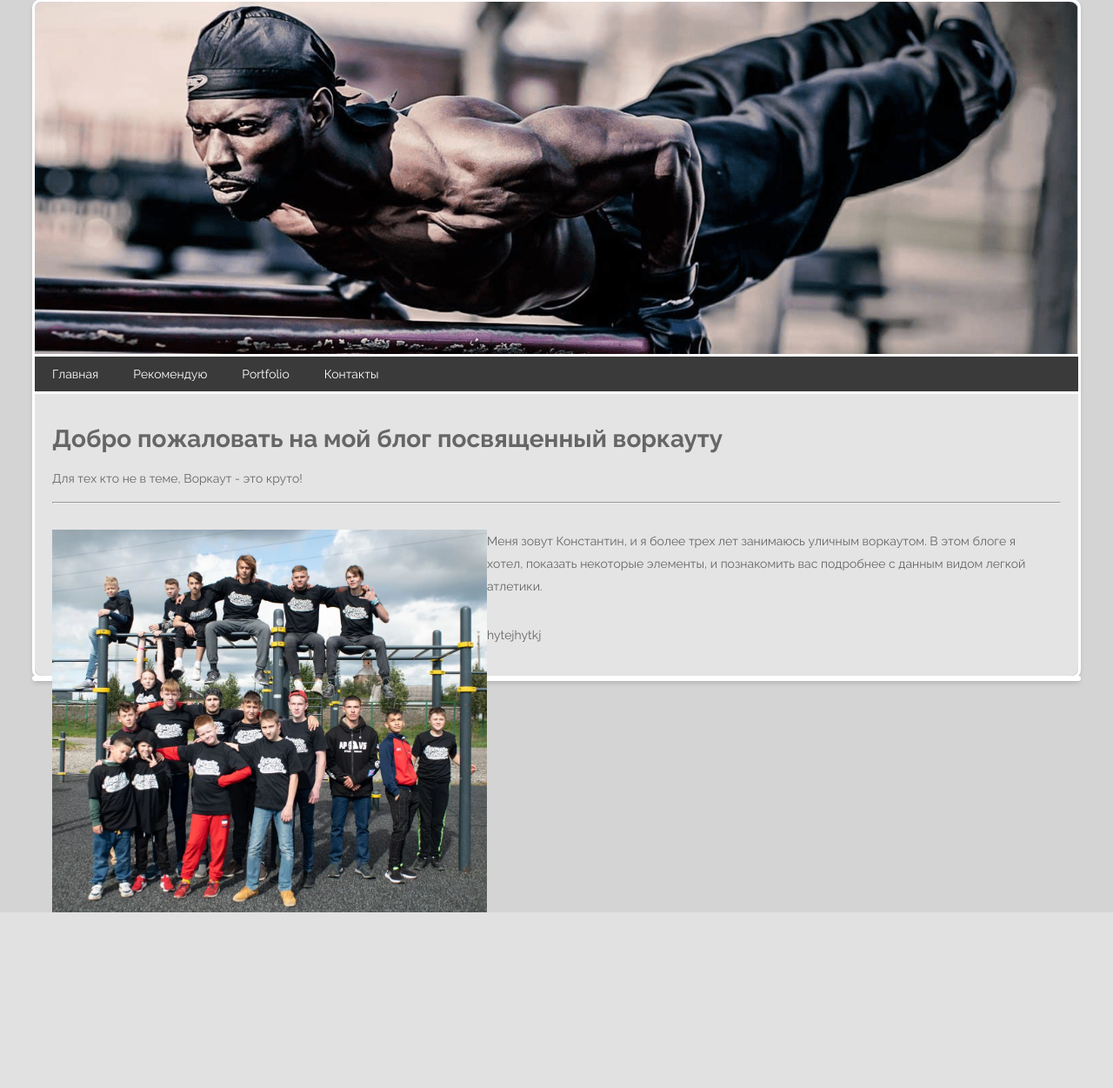
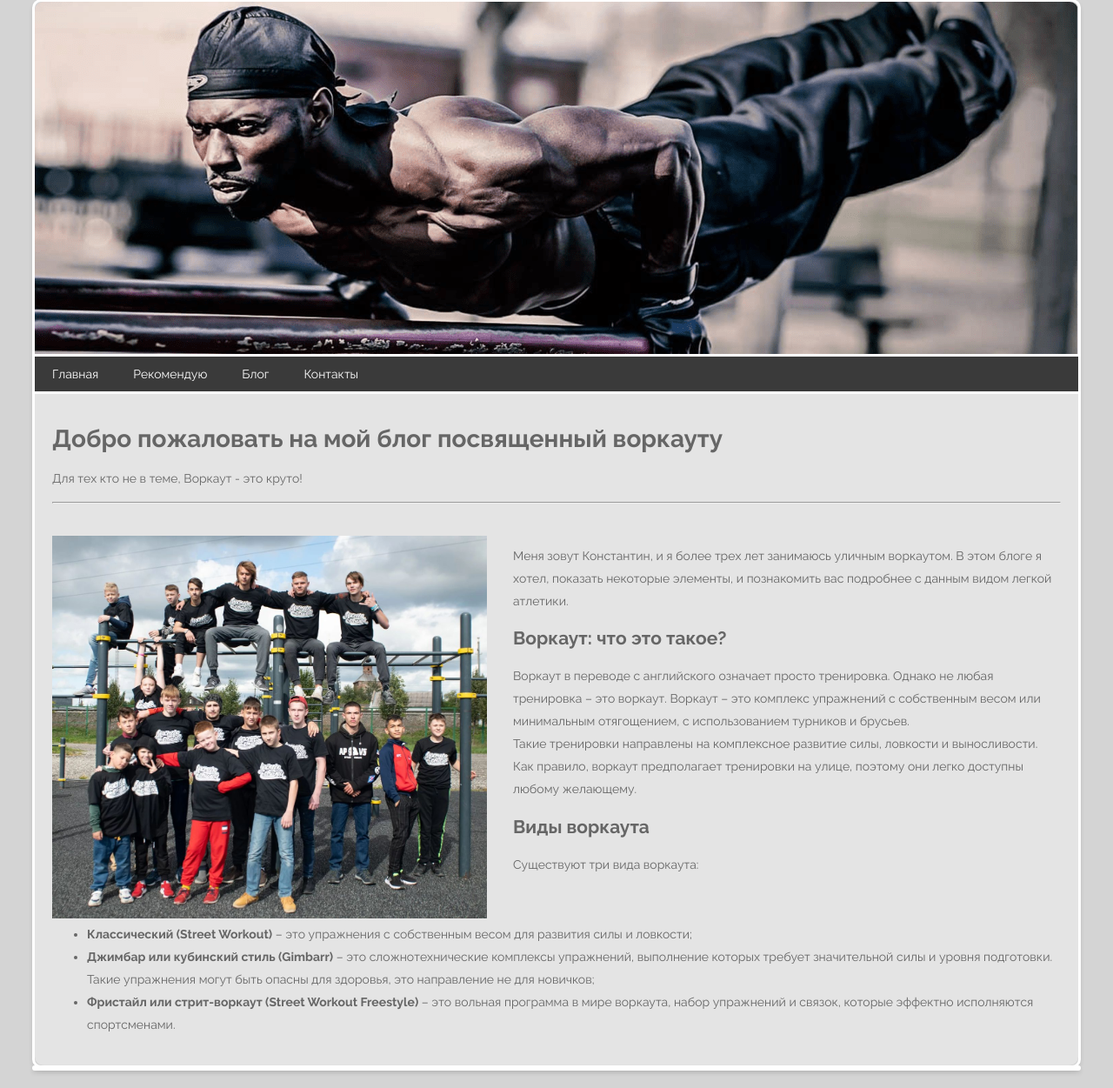
Before and after one commit to Kostyan365/my-site, a Flask app: page / in a window 1280 px wide. Shown: the part 21-1272 px from the top of the page at 87% size. Before the commit the page ends 1070 px from the top, so only its background shows below. Run offline with Flask 2, Linux system fonts and the light colour scheme.

Commit message:
Второй коммит

```diff
--- a/init_db.py
+++ b/init_db.py
@@ -9,11 +9,11 @@ with open('schema.sql') as f:
 cur = connection.cursor()
 
 cur.execute("INSERT INTO posts (title, content) VALUES (?, ?)",
-            ('First Post', 'Content for the first post')
+            ('Выход на один', 'Демонстрация элемента в моем исполнении https://youtu.be/KQMEFD_471A')
             )
 
 cur.execute("INSERT INTO posts (title, content) VALUES (?, ?)",
-            ('Second Post', 'Content for the second post')
+            ('Выход на два', 'Демонстрация элемента в моем исполнении https://youtu.be/9C1js6IjpVc')
             )
 
 connection.commit()
--- a/main.py
+++ b/main.py
@@ -1,6 +1,25 @@
+import sqlite3
+
 from flask import Flask, render_template
+from werkzeug.exceptions import abort
 
 app = Flask(__name__)
+
+
+def get_db_connection():
+    conn = sqlite3.connect('database.db')
+    conn.row_factory = sqlite3.Row
+    return conn
+
+
+def get_post(post_id):
+    conn = get_db_connection()
+    post = conn.execute('SELECT * FROM posts WHERE id = ?',
+                        (post_id,)).fetchone()
+    conn.close()
+    if post is None:
+        abort(404)
+    return post
 
 
 @app.route('/')
@@ -18,5 +37,19 @@ def index3():
     return render_template('recomendation.html')
 
 
+@app.route('/blog')
+def index4():
+    conn = get_db_connection()
+    posts = conn.execute('SELECT * FROM posts').fetchall()
+    conn.close()
+    return render_template('blog.html', posts=posts)
+
+
+@app.route('/<int:post_id>')
+def post(post_id):
+    post = get_post(post_id)
+    return render_template('post.html', post=post)
+
+
 if __name__ == '__main__':
     app.run(port=8080, host='127.0.0.1')
--- a/static/css/style.css
+++ b/static/css/style.css
@@ -117,7 +117,7 @@ body {
   border-radius: 0 0 5px 5px;
 }
 
-.me{
-margin: 30px;
-padding-left: 220px;
+.my_foto{
+margin-right: 30px;
+margin-top: 30px;
 }
--- a/templates/base.html
+++ b/templates/base.html
@@ -15,14 +15,7 @@
         <ul class="navigation">
           <li><a href="{{ url_for('index')}}" title="Главная">Главная</a></li>
           <li><a href="{{ url_for('index3')}}" title="Рекомендую">Рекомендую</a></li>
-          <li><a href="" title="Portfolio">Portfolio</a>
-            <ul>
-              <li><a href="" title="Websites">Websites</a></li>
-              <li><a href="" title="Webshops">Webshops</a></li>
-              <li><a href="" title="SEO">SEO</a></li>
-              <li><a href="" title="Responsive webdesign">Responsive webdesign</a></li>
-            </ul>
-          </li>
+          <li><a href="{{ url_for('index4')}}" title="Блог">Блог</a></li>
         <li><a href="{{ url_for('index2')}}" title="Контакты">Контакты</a></li>
           <div class="clear"></div>
         </ul>
--- a/templates/index.html
+++ b/templates/index.html
@@ -5,12 +5,28 @@
     <p>Для тех кто не в теме, Воркаут - это круто!</p>
     <hr>
     <div>
-        <img src="{{ url_for('static', filename= 'img/kostya.jpg') }}" alt="моя команда" width=500px align="left">
+        <img src="{{ url_for('static', filename= 'img/kostya.jpg') }}" alt="моя команда" width=500px align="left" class="my_foto">
         <div class="me">
-            <p>Меня зовут Константин, и я более трех лет занимаюсь уличным воркаутом. В этом блоге я хотел, показать некоторые элементы, и познакомить вас подробнее с данным видом легкой атлетики.</p>
+            <br>
+            <p>Меня зовут Константин, и я более трех лет занимаюсь уличным воркаутом. В этом блоге я хотел, показать некоторые элементы,
+                и познакомить вас подробнее с данным видом легкой атлетики.</p>
+
         </div>
 
     </div>
+    <h2>Воркаут: что это такое?</h2>
+    <p>Воркаут в переводе с английского означает просто тренировка. Однако не любая тренировка – это воркаут.
+        Воркаут – это комплекс упражнений с собственным весом или минимальным отягощением, с использованием турников и брусьев.<br>
+        Такие тренировки направлены на комплексное развитие силы, ловкости и выносливости.
+        Как правило, воркаут предполагает тренировки на улице, поэтому они легко доступны любому желающему.</p>
+    <h2>Виды воркаута</h2>
+    <p>Существуют три вида воркаута:</p> <br>
+    <ul>
+    <li><b>Классический (Street Workout)</b> – это упражнения с собственным весом для развития силы и ловкости;</li>
+    <li><b>Джимбар или кубинский стиль (Gimbarr)</b> – это сложнотехнические комплексы упражнений, выполнение которых требует значительной силы и уровня подготовки. Такие упражнения могут быть опасны для здоровья, это направление не для новичков;</li>
+    <li><b>Фристайл или стрит-воркаут (Street Workout Freestyle)</b> – это вольная программа в мире воркаута, набор упражнений и связок, которые эффектно исполняются спортсменами.</li>
+  </ul>
 
-    <p align="left">hytejhytkj</p>
+
+
 {% endblock %}
```
Also changed, not shown: templates/blog.html (added, +12 -0 lines), templates/post.html (added, +7 -0 lines), database.db (added).
